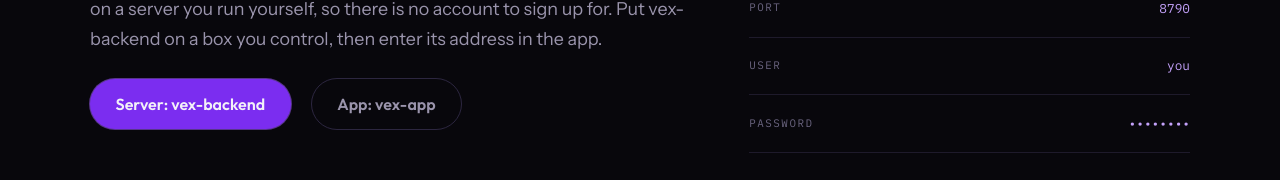
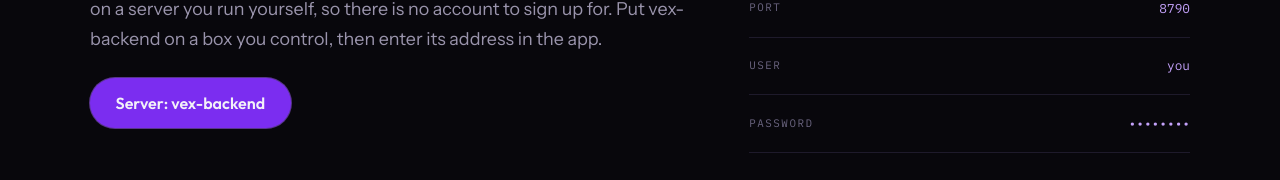
Before and after one commit to VexWave/vexwave.github.io, a SvelteKit app: page / in a window 1280 px wide. Shown: the part 1901-2081 px from the top of the page. Built offline with nearby package versions, Linux system fonts and the light colour scheme.

Commit message:
remove Vexwave button

```diff
--- a/src/routes/+page.svelte
+++ b/src/routes/+page.svelte
@@ -80,7 +80,6 @@
 			</p>
 			<div class="actions">
 				<a class="btn-primary" href={BACKEND} rel="noreferrer">Server: vex-backend</a>
-				<a class="btn-quiet" href={REPO} rel="noreferrer">App: vex-app</a>
 			</div>
 		</div>
 
```
